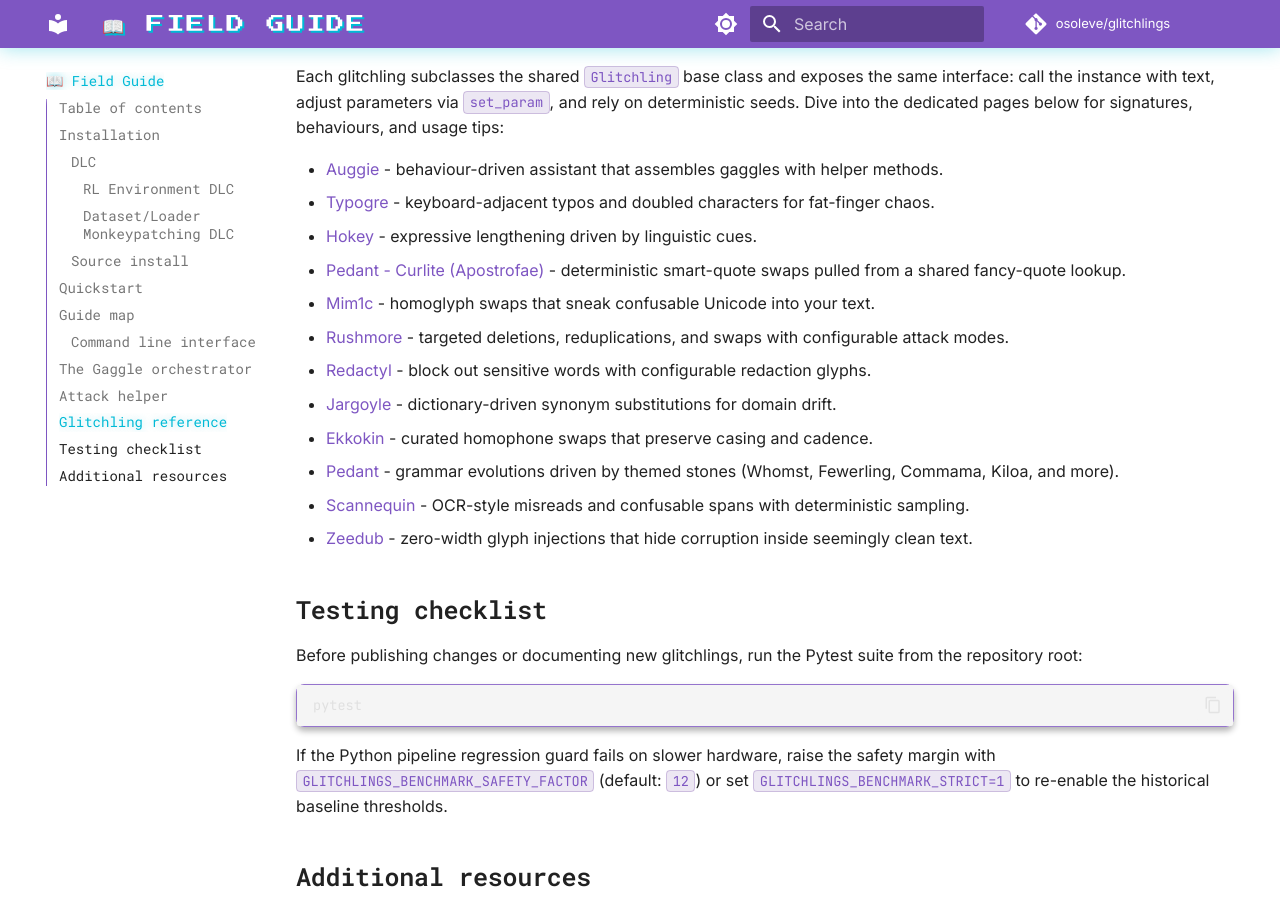
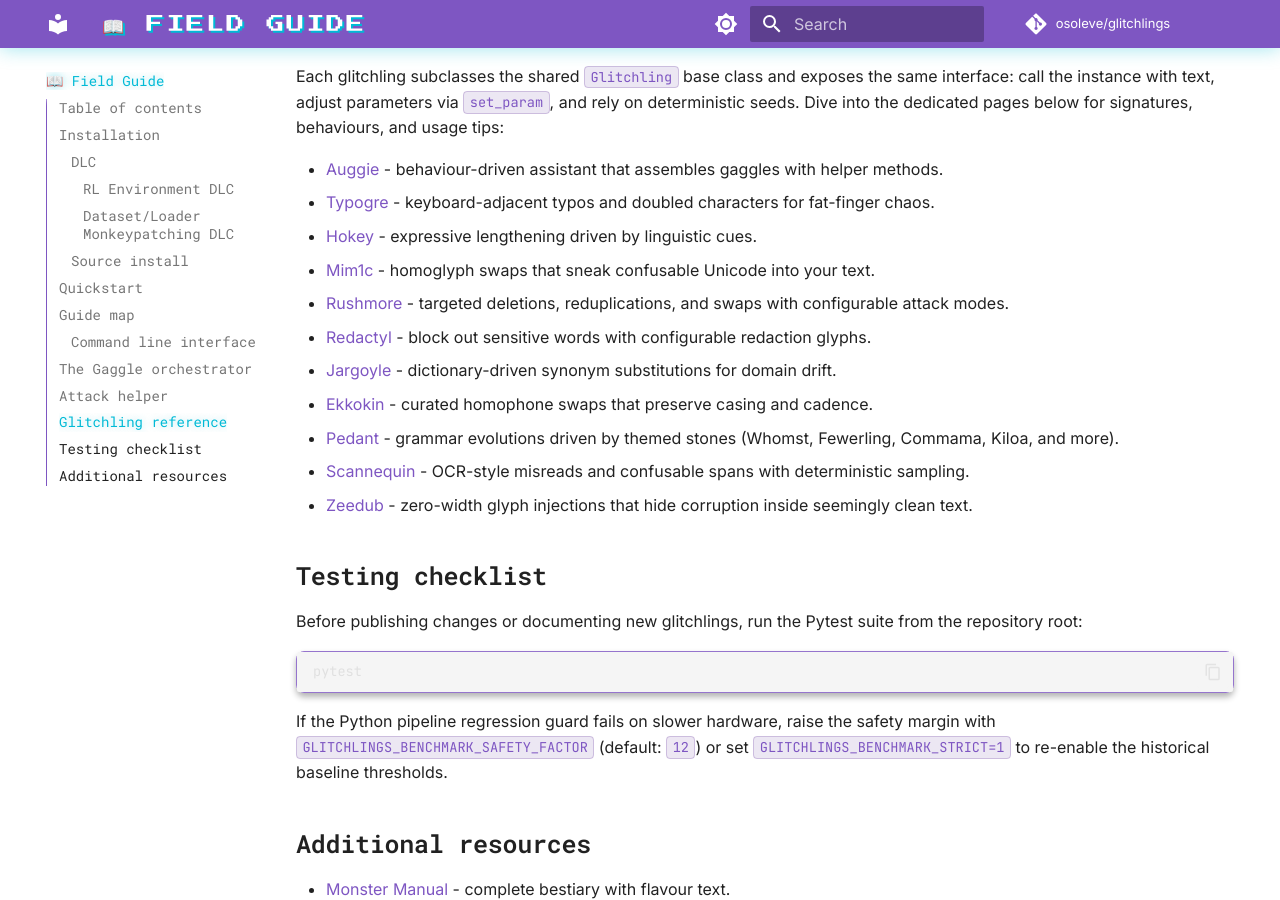
Before and after one commit to osoleve/glitchlings, an MkDocs documentation site: the page built from docs/index.md, in a window 1280 px wide and 900 px high, scrolled down 4648 px. Built offline with MkDocs 1.6.1 and Material for MkDocs 9.7.7, drawn with Linux system fonts in a browser that asks for light colours; comment, search, counter and statistics services are not loaded.

```diff
--- a/docs/index.md
+++ b/docs/index.md
@@ -158,7 +158,6 @@
 - [Auggie](glitchlings/auggie.md) - behaviour-driven assistant that assembles gaggles with helper methods.
 - [Typogre](glitchlings/typogre.md) - keyboard-adjacent typos and doubled characters for fat-finger chaos.
 - [Hokey](glitchlings/hokey.md) - expressive lengthening driven by linguistic cues.
-- [Pedant - Curlite (Apostrofae)](glitchlings/apostrofae.md) - deterministic smart-quote swaps pulled from a shared fancy-quote lookup.
 - [Mim1c](glitchlings/mim1c.md) - homoglyph swaps that sneak confusable Unicode into your text.
 - [Rushmore](glitchlings/rushmore.md) - targeted deletions, reduplications, and swaps with configurable attack modes.
 - [Redactyl](glitchlings/redactyl.md) - block out sensitive words with configurable redaction glyphs.
```
Also changed, not shown: 1 other file.
